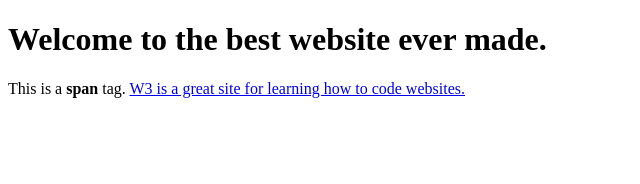
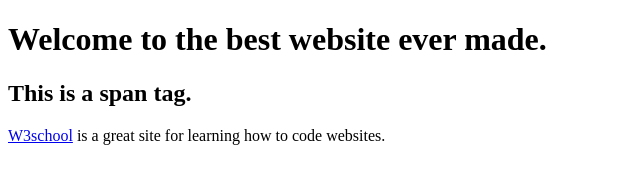
Before and after one commit to stbernard019/stbernard019.github.io, a plain HTML site: page index.html in a window 1280 px wide. Shown: the whole page, without its empty margins (0-640 px from the left). Drawn offline with Linux system fonts and the light colour scheme.

Commit message:
Update index.html

```diff
--- a/index.html
+++ b/index.html
@@ -14,8 +14,9 @@
 <h1>Welcome to the best website ever made.</h1>
 
 <div class="opening-content main-page" id="1234">
-    <span id="5678" class="tier-1 main-page" >This is a <b>span</b> tag.
-    <a href="https://www.w3schools.com/">W3 is a great site for learning how to code websites. </a>
+    <span id="5678" class="tier-1 main-page" >
+        <h2>This is a <b>span</b> tag.</h2>
+    <a href="https://www.w3schools.com/">W3school</a> is a great site for learning how to code websites.
     </span>
 </div>
 
```
